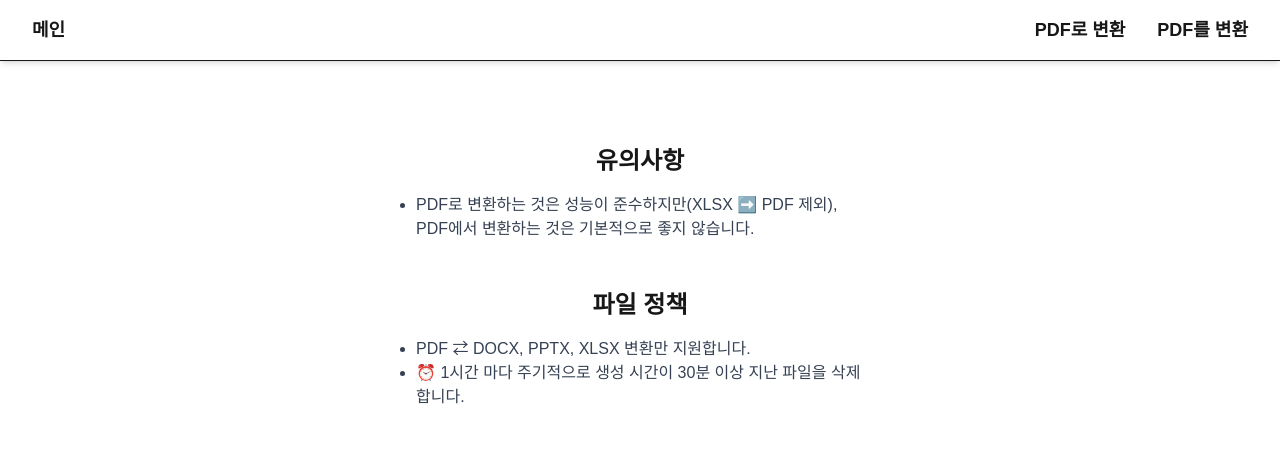
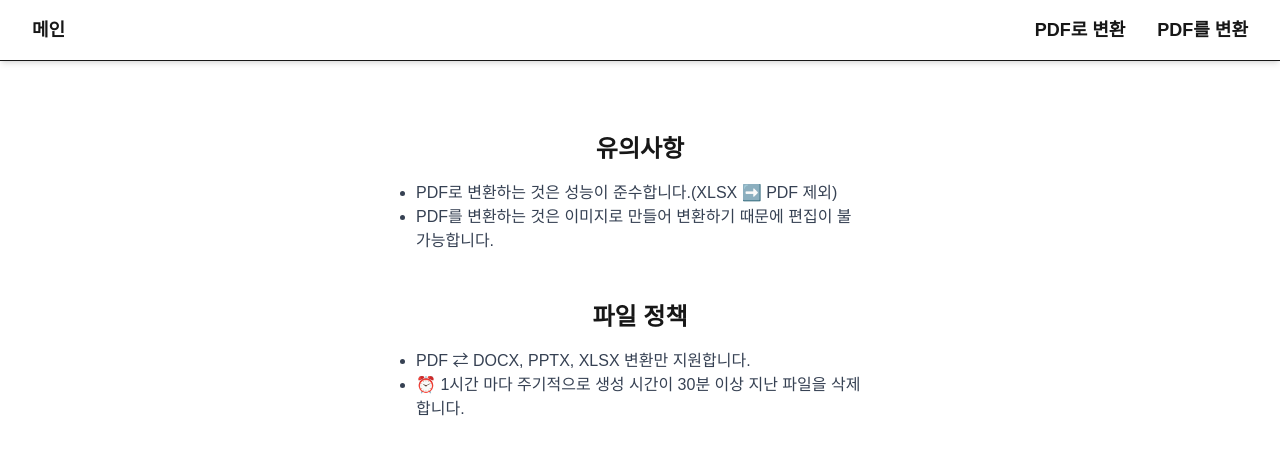
Before and after one commit to GyungKu/docs_utils, a Next.js app in the folder front/: page / in a window 1280 px wide. Shown: the top 454 px of the page. Built offline with nearby package versions, Linux system fonts and the light colour scheme.

Commit message:
fix: 메인페이지 유의사항 추가

```diff
--- a/front/src/app/page.tsx
+++ b/front/src/app/page.tsx
@@ -4,9 +4,10 @@ export default function Home() {
       <div>
         <h2 className="text-2xl font-bold">유의사항</h2>
         <ul className="list-disc mt-4 text-gray-700 text-left max-w-md mx-auto">
+          <li>PDF로 변환하는 것은 성능이 준수합니다.(XLSX ➡️ PDF 제외)</li>
           <li>
-            PDF로 변환하는 것은 성능이 준수하지만(XLSX ➡️ PDF 제외), PDF에서
-            변환하는 것은 기본적으로 좋지 않습니다.
+            PDF를 변환하는 것은 이미지로 만들어 변환하기 때문에 편집이
+            불가능합니다.
           </li>
         </ul>
       </div>
```
